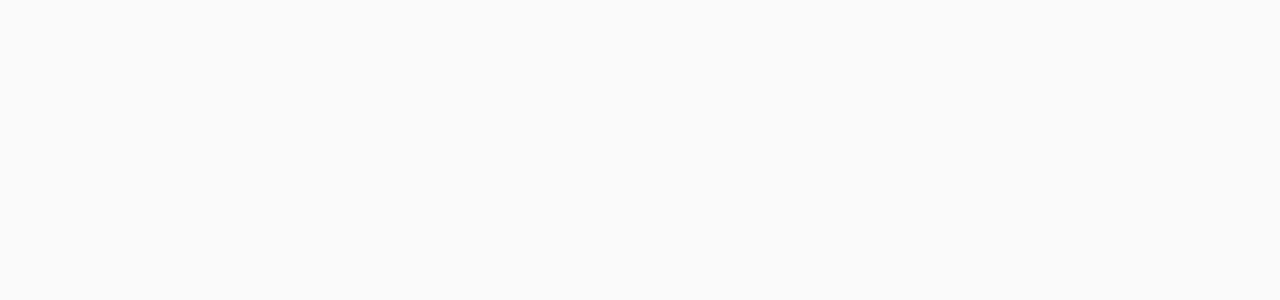
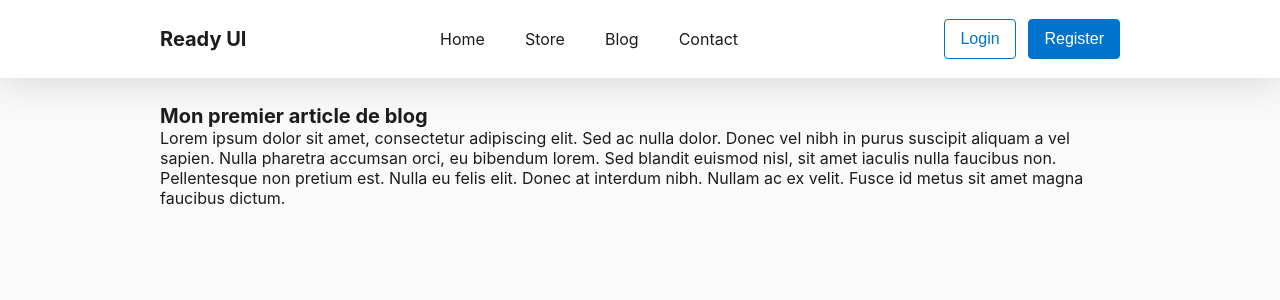
Before and after one commit to fredericlauss/vuejs, a Vue app: page /blog/1 in a window 1280 px wide. Before the commit this address had no page. Shown: the top 300 px of the page. Built offline with nearby package versions, Linux system fonts and the light colour scheme.

Commit message:
page per article

```diff
--- a/src/components/global/CardBlog.vue
+++ b/src/components/global/CardBlog.vue
@@ -1,6 +1,6 @@
 <template>
     <article class="article">
-        <a href="">
+        <a :href="'/blog/' + encodeURIComponent(post.id)">
             <img src="https://www.monsitevert.fr/assets/5ff426b3856b5a5e5c472825/2023/02/22/13/11/35/MEA%20-%20MSV%20h%C3%83%C2%A9bergement-01.min80.jpg" >
             <div class="infos">
                 <h4>{{ post.title }}</h4>
--- a/src/router/index.js
+++ b/src/router/index.js
@@ -3,6 +3,7 @@
 import StoreView from '../views/StoreView.vue';
 import ContactView from '../views/ContactView.vue';
 import BlogView from '../views/BlogView.vue';
+import PostView from '../views/PostView.vue';
 
 const router = createRouter({
     history: createWebHistory(import.meta.env.BASE_URL),
@@ -23,6 +24,11 @@
             component: BlogView,
         },
         {
+            path: '/blog/:id',
+            name: 'PostView',
+            component: PostView
+        },
+        {
             path: '/contact',
             name: 'contact',
             component: ContactView,
--- /dev/null
+++ b/src/views/PostView.vue
@@ -0,0 +1,38 @@
+<template>
+    <PageLayout id="store-page">
+        <div>
+        <h2>{{ post.title }}</h2>
+        <p>{{ post.content }}</p>
+        </div>
+    </PageLayout>
+</template>
+
+<script>
+import posts from "@/data/data.json";
+import PageLayout from '../components/global/PageLayout.vue';
+
+export default {
+  data() {
+    return {
+      post: {}
+    }
+    },
+components: {
+    PageLayout,
+},
+methods: {
+    getPostById(id) {
+        return posts.find(post => post.id === parseInt(id));
+    }
+},
+mounted() {
+    const postId = this.$route.params.id;
+    this.post = this.getPostById(postId);
+  }
+}
+</script>
+
+
+<style lang="scss">
+
+</style>
```
